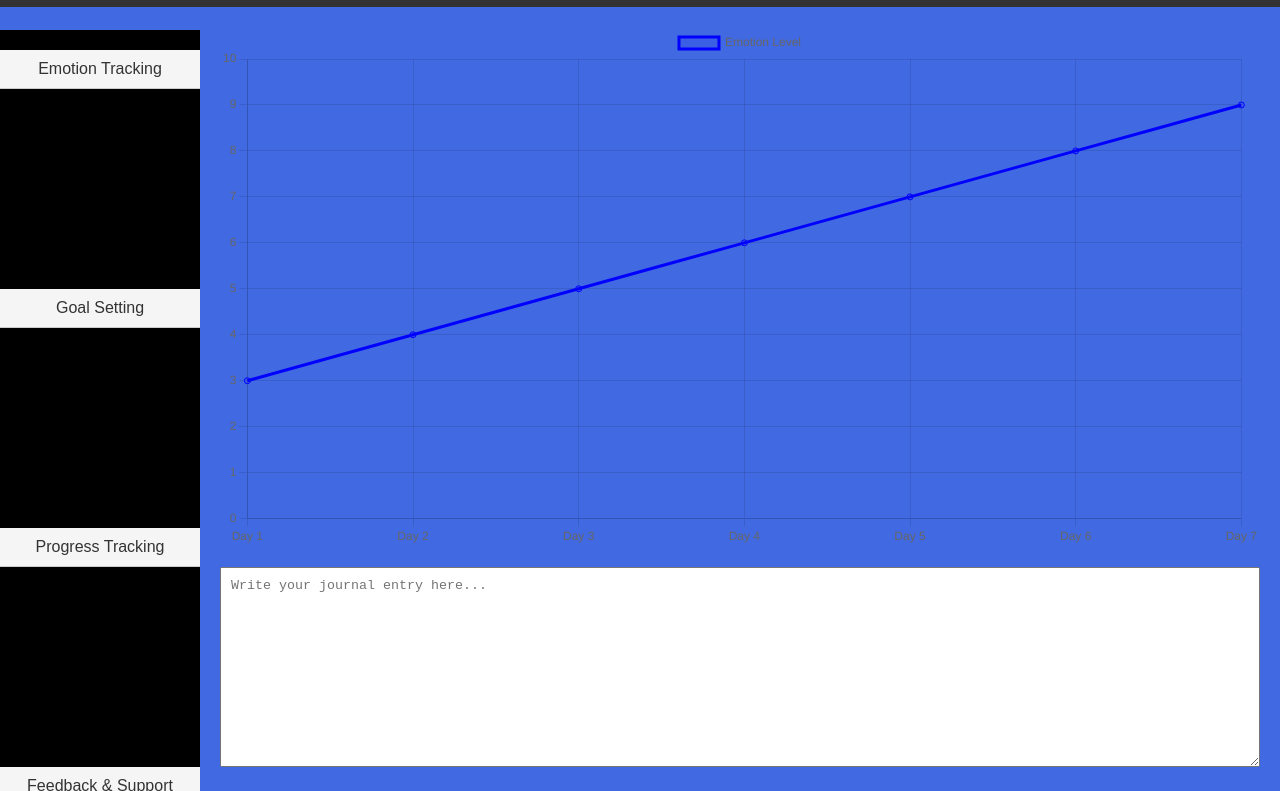
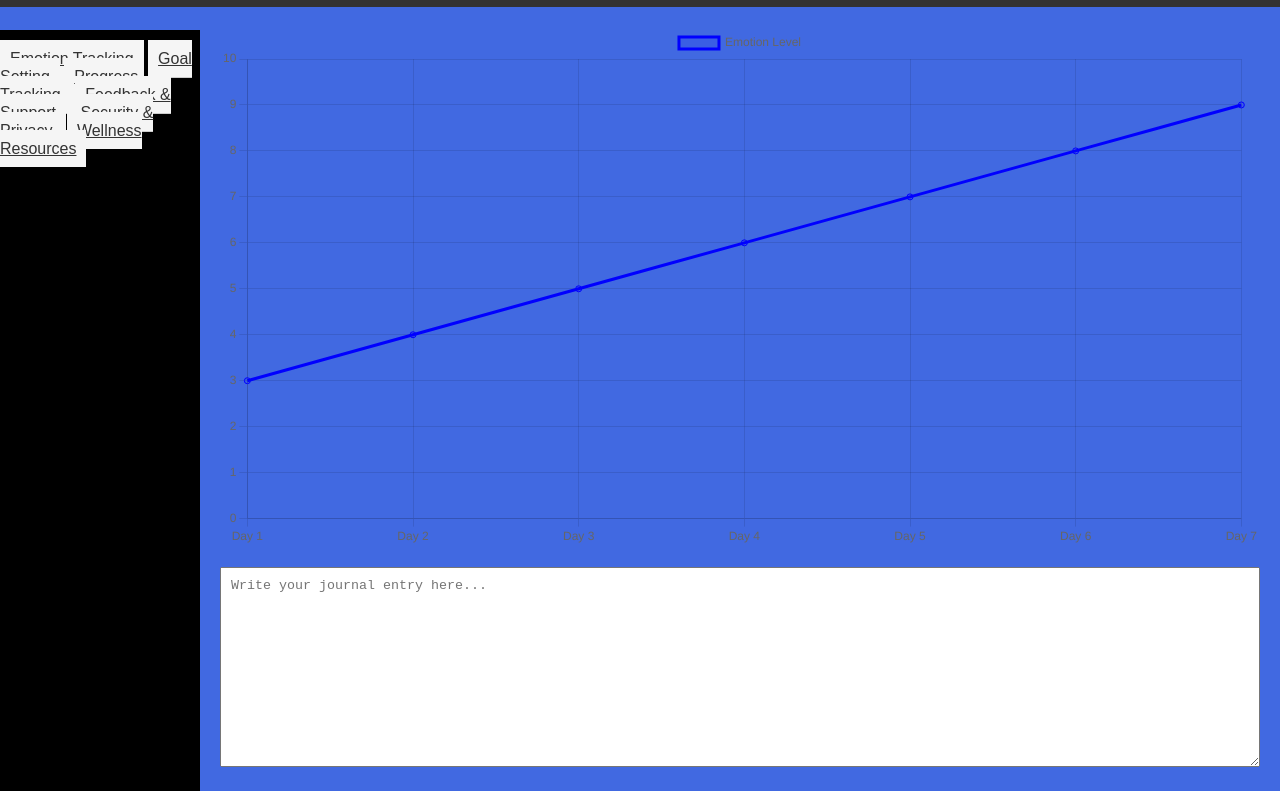
Before and after one commit to jhontenorio1618/Web-Journal, a plain HTML site: page dashboard.html in a window 1280 px wide. Shown: the part 50-841 px from the top of the page. Drawn offline with nearby package versions, Linux system fonts and the light colour scheme.

Commit message:
dashboard.html

```diff
--- a/dashboard.html
+++ b/dashboard.html
@@ -14,12 +14,12 @@
     <h1 class="dash-center">Welcome Back To <span class="blue-text">Blue</span></h1>
 </header>
 <div class="dashboard-sidebar">
-    <div class="subsection">Emotion Tracking</div>
-    <div class="subsection">Goal Setting</div>
-    <div class="subsection">Progress Tracking</div>
-    <div class="subsection">Feedback & Support</div>
-    <div class="subsection">Security & Privacy</div>
-    <div class="subsection">Wellness Resources</div>
+    <a href="emotion-tracking.html" class="subsection">Emotion Tracking</a>
+    <a href="goal-setting.html" class="subsection">Goal Setting</a>
+    <a href="progress-tracking.html" class="subsection">Progress Tracking</a>
+    <a href="feedback-support.html" class="subsection">Feedback & Support</a>
+    <a href="security-privacy.html" class="subsection">Security & Privacy</a>
+    <a href="wellness-resources.html" class="subsection">Wellness Resources</a>
 </div>
 <div class="dash-board">
     <div class="graph">
```
